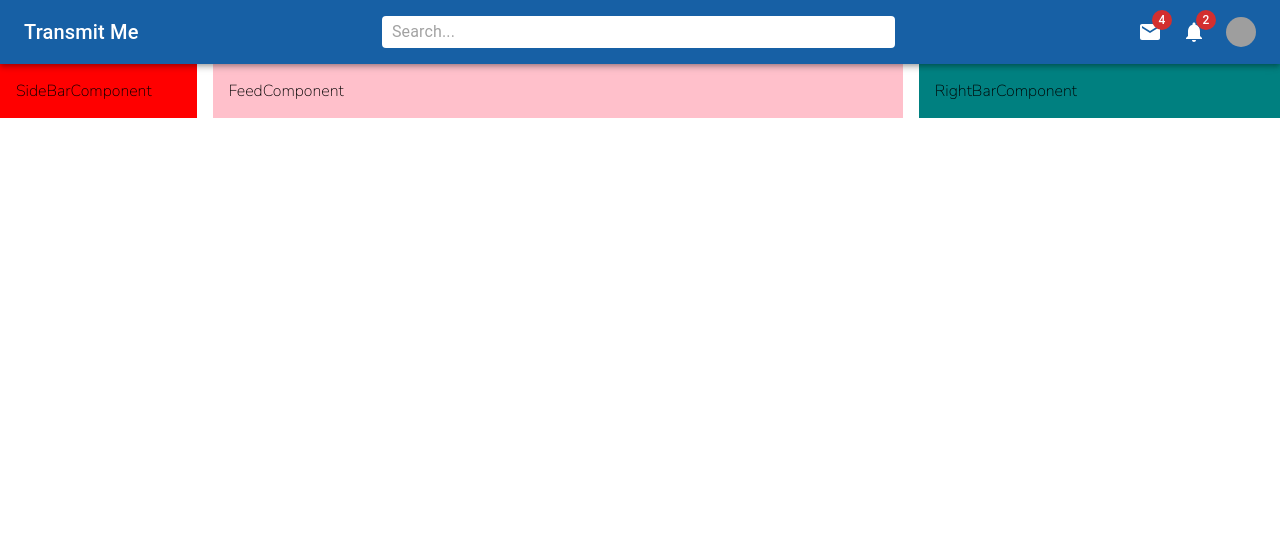
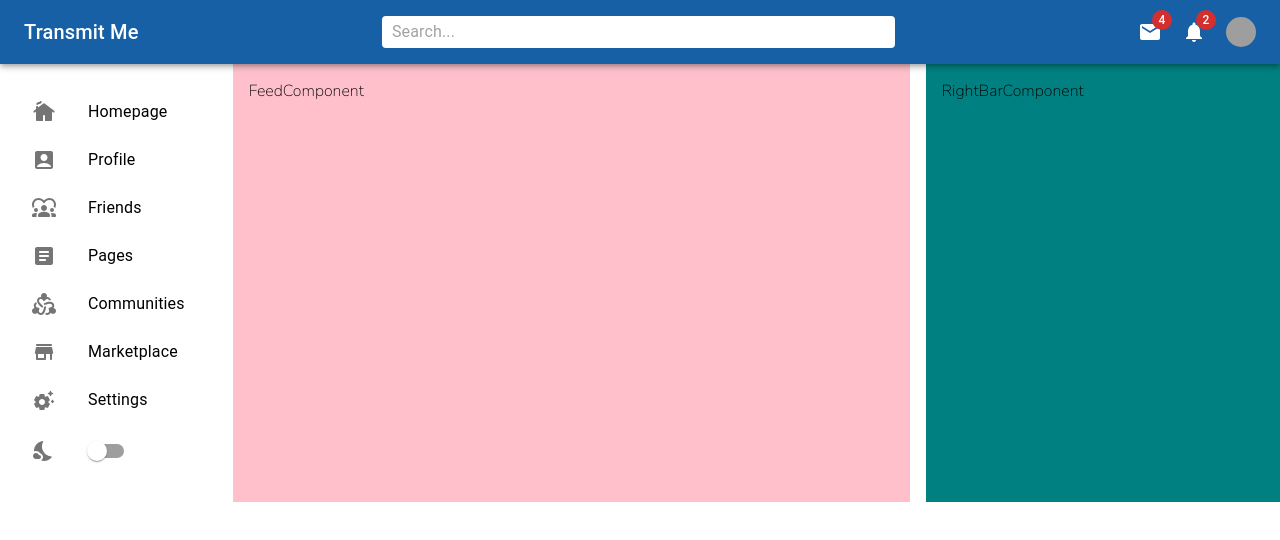
Before and after one commit to CryFecteau/Transmit-Me, a React (Create React App) app: page / in a window 1280 px wide. Shown: the top 540 px of the page. Built offline with nearby package versions, Linux system fonts and the light colour scheme; grey boxes are pictures that could not be loaded.

Commit message:
Styled sideBar component with MUI

```diff
--- a/src/components/sideBar-component.jsx
+++ b/src/components/sideBar-component.jsx
@@ -1,8 +1,78 @@
-import { Box } from '@mui/material'
-import React from 'react'
+import styled from '@emotion/styled';
+import { AccountBoxRounded, ArticleRounded, CottageRounded, Diversity1Rounded, Diversity2Rounded, NightsStayRounded, SettingsSuggestRounded, StoreRounded } from '@mui/icons-material';
+import { Box, List, ListItem, ListItemButton, ListItemIcon, ListItemText } from '@mui/material';
+import Switch, { SwitchProps } from '@mui/material/Switch';
+import React from 'react';
 
 export const SideBarComponent = () => {
     return (
-        <Box bgcolor='red' flex={1} p={2} sx={{ display: { xs: 'none', sm: 'block' } }}>SideBarComponent</Box>
+        <Box flex={1} p={2} sx={{ display: { xs: 'none', sm: 'block' } }}>
+            <List>
+                <ListItem disablePadding>
+                    <ListItemButton component='a' href='#home'>
+                        <ListItemIcon>
+                            <CottageRounded />
+                        </ListItemIcon>
+                        <ListItemText primary='Homepage' />
+                    </ListItemButton>
+                </ListItem>
+                <ListItem disablePadding>
+                    <ListItemButton component='a' href='#home'>
+                        <ListItemIcon>
+                            <AccountBoxRounded />
+                        </ListItemIcon>
+                        <ListItemText primary='Profile' />
+                    </ListItemButton>
+                </ListItem>
+                <ListItem disablePadding>
+                    <ListItemButton component='a' href='#home'>
+                        <ListItemIcon>
+                            <Diversity1Rounded />
+                        </ListItemIcon>
+                        <ListItemText primary='Friends' />
+                    </ListItemButton>
+                </ListItem>
+                <ListItem disablePadding>
+                    <ListItemButton component='a' href='#home'>
+                        <ListItemIcon>
+                            <ArticleRounded />
+                        </ListItemIcon>
+                        <ListItemText primary='Pages' />
+                    </ListItemButton>
+                </ListItem>
+                <ListItem disablePadding>
+                    <ListItemButton component='a' href='#home'>
+                        <ListItemIcon>
+                            <Diversity2Rounded />
+                        </ListItemIcon>
+                        <ListItemText primary='Communities' />
+                    </ListItemButton>
+                </ListItem>
+                <ListItem disablePadding>
+                    <ListItemButton component='a' href='#home'>
+                        <ListItemIcon>
+                            <StoreRounded />
+                        </ListItemIcon>
+                        <ListItemText primary='Marketplace' />
+                    </ListItemButton>
+                </ListItem>
+                <ListItem disablePadding>
+                    <ListItemButton component='a' href='#home'>
+                        <ListItemIcon>
+                            <SettingsSuggestRounded />
+                        </ListItemIcon>
+                        <ListItemText primary='Settings' />
+                    </ListItemButton>
+                </ListItem>
+                <ListItem disablePadding>
+                    <ListItemButton component='a' href='#home'>
+                        <ListItemIcon>
+                            <NightsStayRounded />
+                        </ListItemIcon>
+                        <Switch sx={{ right: 10 }} />
+                    </ListItemButton>
+                </ListItem>
+            </List>
+        </Box>
     )
 }
```
